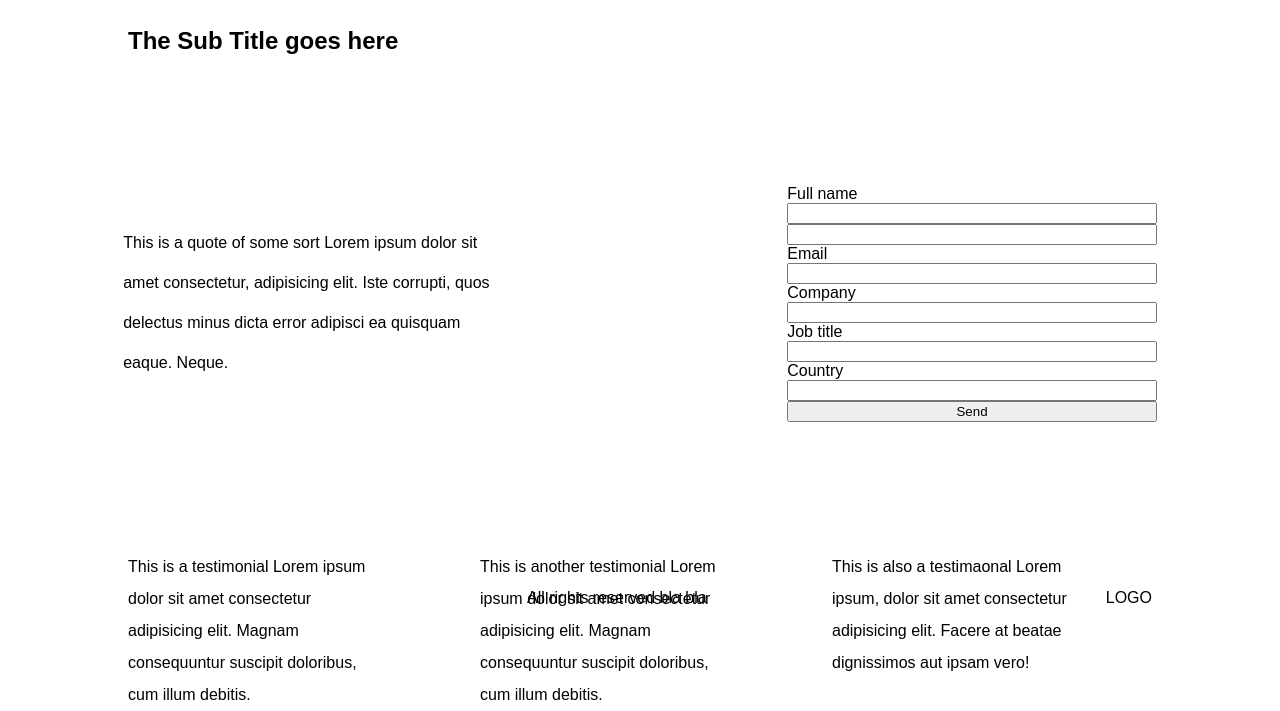
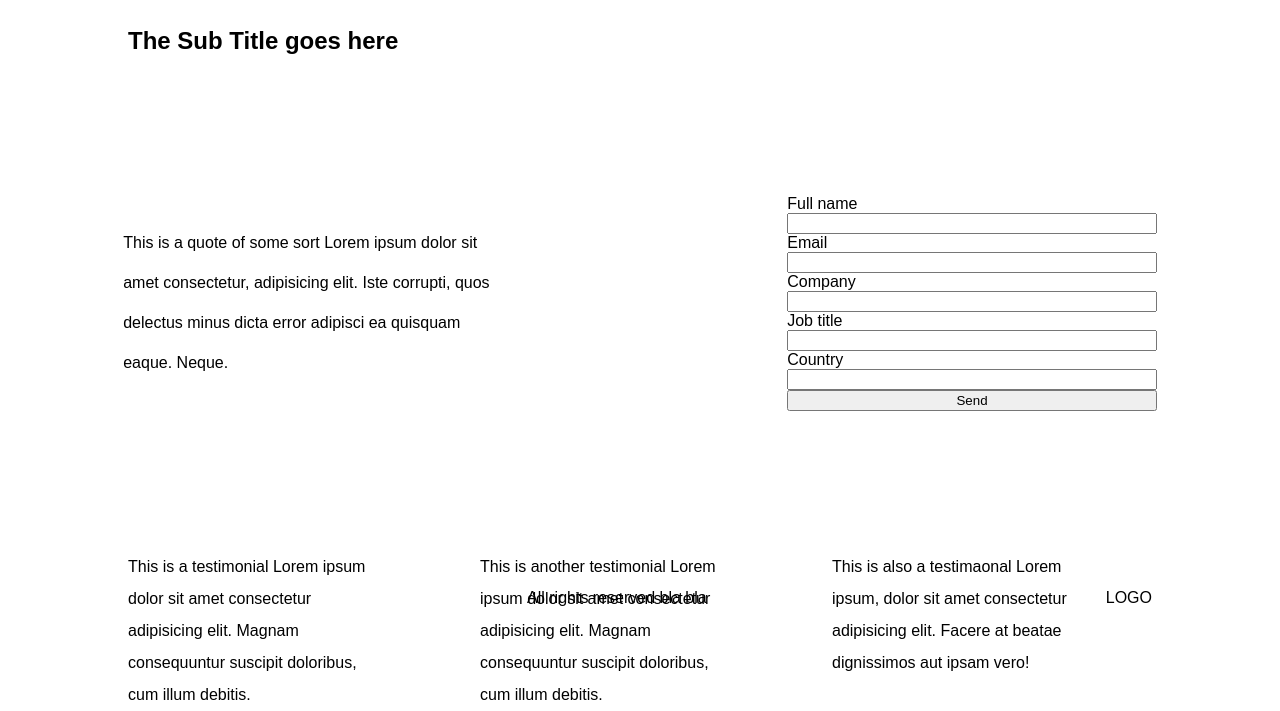
Before and after one commit to mrskytte/dxc-tech, a website built with Parcel: page index.html in a window 1280 px wide. Shown: the part 154-865 px from the top of the page. Built offline with nearby package versions, Linux system fonts and the light colour scheme; no server answers; a script that the page names is missing; files whose address does not match are found by name.

Commit message:
updated index

```diff
--- a/index.html
+++ b/index.html
@@ -21,9 +21,7 @@
         <label>
           Full name
 
-          <input type="text" name="firstname" required />
-
-          <input type="text" name="lastname" required />
+          <input type="text" name="fullname" required />
         </label>
 
         <label>
```
